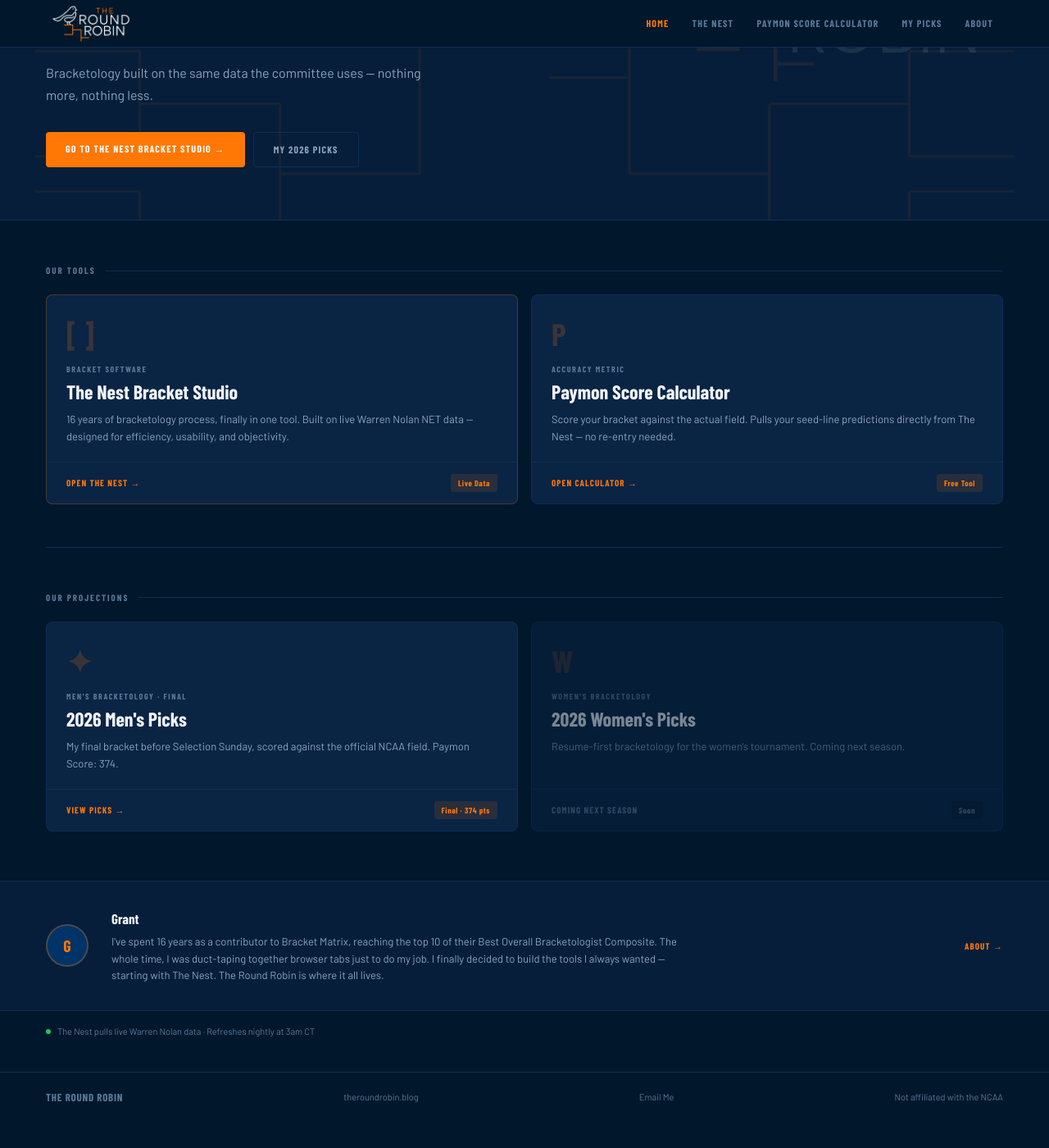
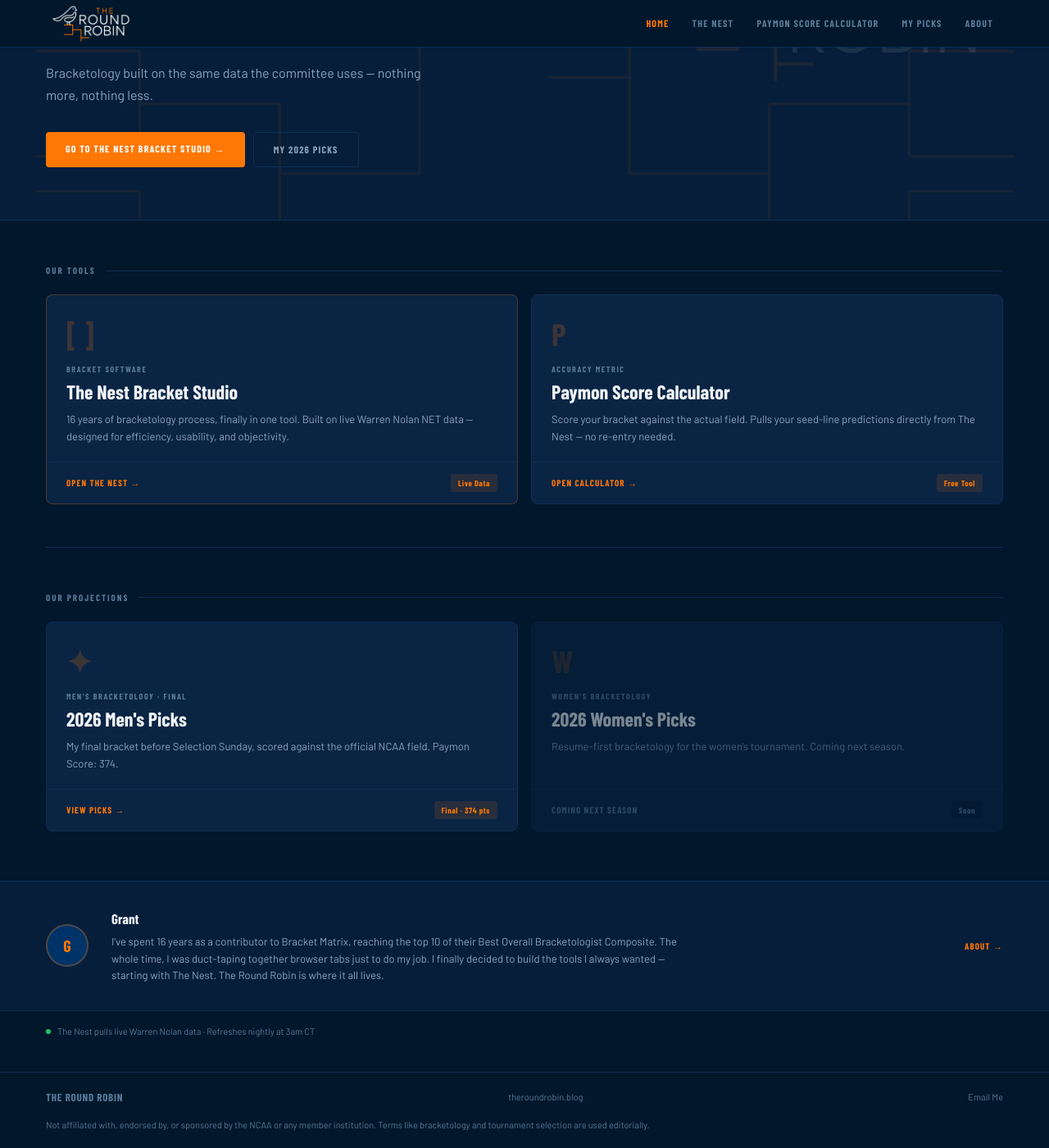
Before and after one commit to GrantBH12/The-Round-Robin, a Jekyll site: the page built from index.html, in a window 1280 px wide and 1400 px high, scrolled down 329 px. Shown: the whole window at 82% size. Built offline with Jekyll 4.4.1, drawn with Linux system fonts in a browser that asks for light colours; some web fonts are replaced; before the commit the page ends 1698 px from its top, so only the background shows below that.

Commit message:
Add expanded NCAA trademark disclaimer to footers

```diff
--- a/_layouts/default.html
+++ b/_layouts/default.html
@@ -32,7 +32,7 @@
     <span class="footer-logo">The Round Robin</span>
     <span>theroundrobin.blog</span>
     <a href="mailto:granthansell@gmail.com" style="color:inherit;text-decoration:none;">Email Me</a>
-    <span>Not affiliated with the NCAA</span>
+    <span class="footer-disclaimer">Not affiliated with, endorsed by, or sponsored by the NCAA or any member institution. Terms like bracketology and tournament selection are used editorially.</span>
   </footer>
 </body>
 </html>
--- a/assets/css/main.css
+++ b/assets/css/main.css
@@ -511,6 +511,8 @@
   display: flex;
   align-items: center;
   justify-content: space-between;
+  gap: 14px;
+  flex-wrap: wrap;
   font-size: 11px;
   color: var(--muted);
   margin-top: auto;
@@ -522,3 +524,7 @@
   text-transform: uppercase;
   letter-spacing: 0.06em;
 }
+.footer-disclaimer {
+  flex: 1 1 100%;
+  line-height: 1.6;
+}
--- a/bracket/index.html
+++ b/bracket/index.html
@@ -854,7 +854,7 @@
             ))}
 
             <div style={{ marginTop:20, paddingTop:14, borderTop:"1px solid var(--border)", fontSize:10, color:"var(--text-faint)", textAlign:"center" }}>
-              Data sourced from <a href="https://warrennolan.com" target="_blank" rel="noopener noreferrer" style={{ color:"#4A6FA5" }}>WarrenNolan.com</a> · Not affiliated with the NCAA · © 2026 The Round Robin
+              Data sourced from <a href="https://warrennolan.com" target="_blank" rel="noopener noreferrer" style={{ color:"#4A6FA5" }}>WarrenNolan.com</a> · Not affiliated with, endorsed by, or sponsored by the NCAA or any member institution · Terms like bracketology and tournament selection are used editorially · © 2026 The Round Robin
             </div>
           </div>
         </div>
@@ -941,7 +941,7 @@
             ))}
           </div>
           <div style={{ padding:"8px 10px", borderTop:"1px solid var(--border)", fontSize:9, color:"var(--text-faint)", lineHeight:1.5 }}>
-            Data sourced from <a href="https://warrennolan.com" target="_blank" rel="noopener noreferrer" style={{ color:"#4A6FA5", textDecoration:"underline" }}>WarrenNolan.com</a> · Not affiliated with the NCAA or any institution · For informational purposes only · © 2026 The Round Robin
+            Data sourced from <a href="https://warrennolan.com" target="_blank" rel="noopener noreferrer" style={{ color:"#4A6FA5", textDecoration:"underline" }}>WarrenNolan.com</a> · Not affiliated with, endorsed by, or sponsored by the NCAA or any member institution · Terms like bracketology and tournament selection are used editorially · For informational purposes only · © 2026 The Round Robin
           </div>
         </div>
 
```
